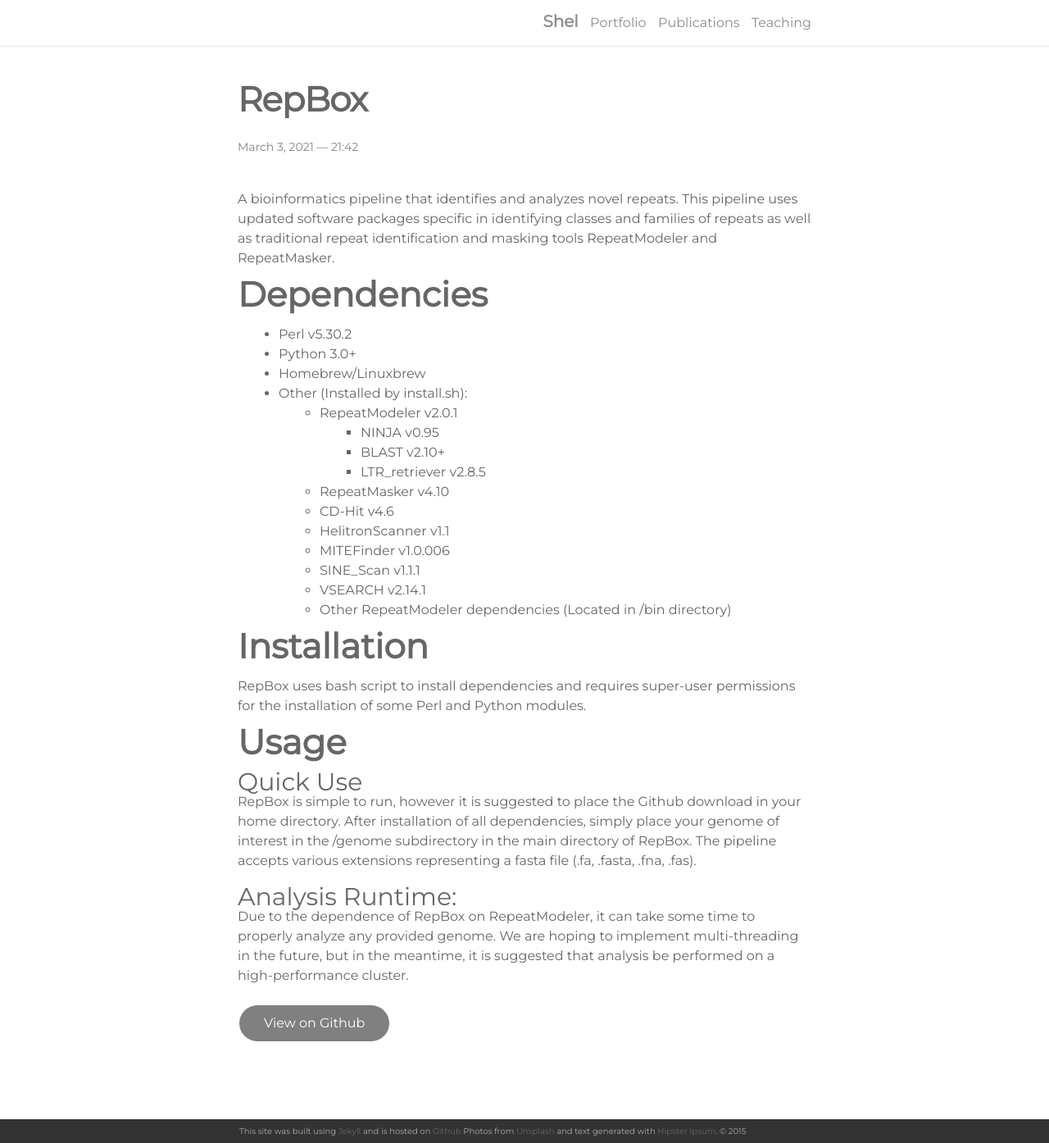
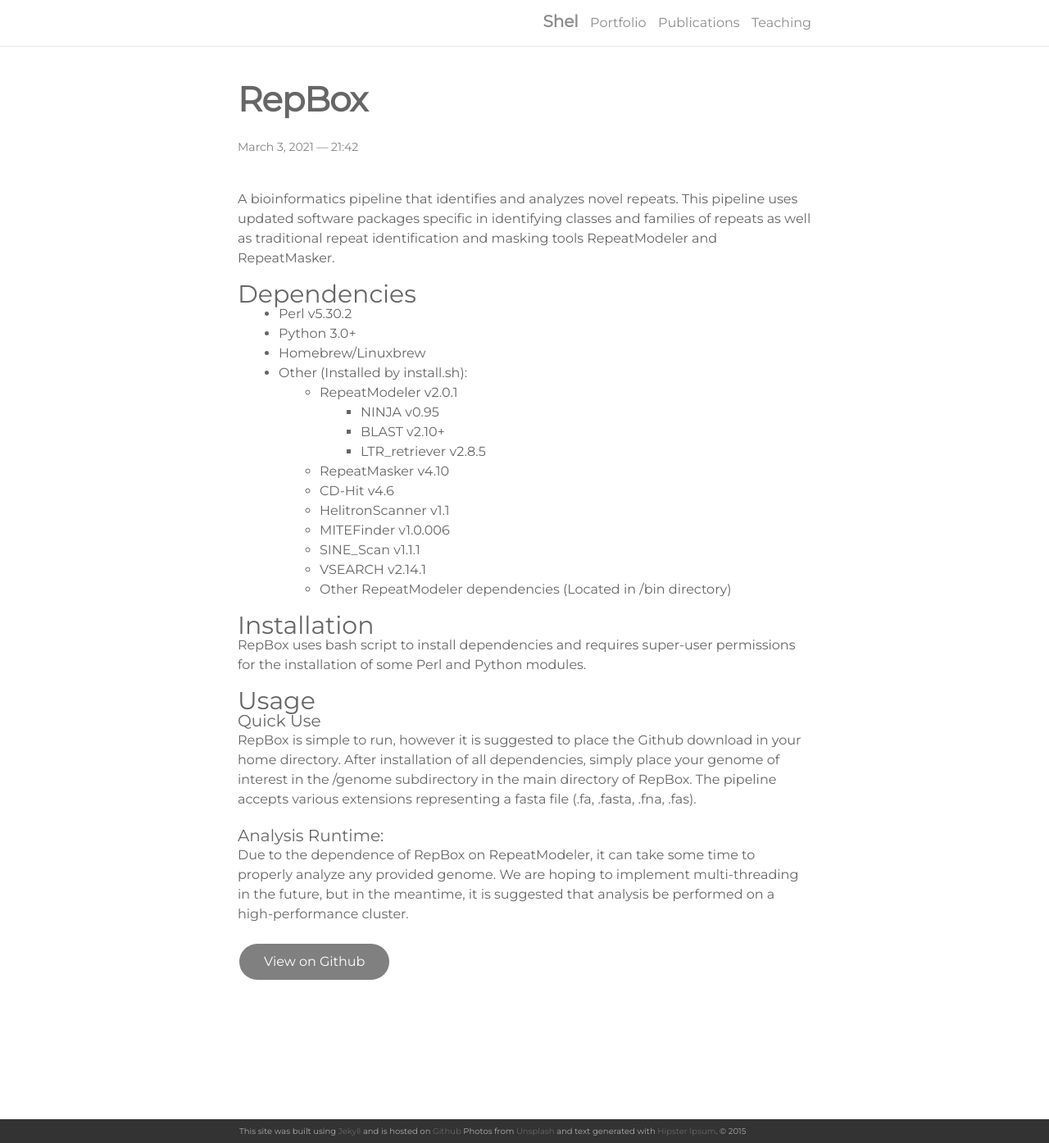
Before and after one commit to shelvasha/shelvasha.github.io, a Jekyll site: the page built from _portfolio/RepBox.md, in a window 1280 px wide and 1394 px high. Shown: the whole window at 82% size. Built offline with Jekyll 4.4.1, drawn with Linux system fonts in a browser that asks for light colours; nearby versions of some CDN libraries.

Commit message:
Update RepBox.md

```diff
--- a/_portfolio/RepBox.md
+++ b/_portfolio/RepBox.md
@@ -24,14 +24,14 @@ A bioinformatics pipeline that identifies and analyzes novel repeats. This pipel
   - VSEARCH v2.14.1
   - Other RepeatModeler dependencies (Located in /bin directory)
 
-## Installation
+### Installation
 RepBox uses bash script to install dependencies and requires super-user permissions for the installation of some Perl and Python modules.
 
-## Usage
-### Quick Use
+### Usage
+#### Quick Use
 RepBox is simple to run, however it is suggested to place the Github download in your home directory. After installation of all dependencies, simply place your genome of interest in the /genome subdirectory in the main directory of RepBox. The pipeline accepts various extensions representing a fasta file (.fa, .fasta, .fna, .fas).
 
-### Analysis Runtime:
+#### Analysis Runtime:
 Due to the dependence of RepBox on RepeatModeler, it can take some time to properly analyze any provided genome. We are hoping to implement multi-threading in the future, but in the meantime, it is suggested that analysis be performed on a high-performance cluster.
 
 <!-- View on Github Button -->
```
Also changed, not shown: other parts of _portfolio/RepBox.md (+2 -2 lines).
